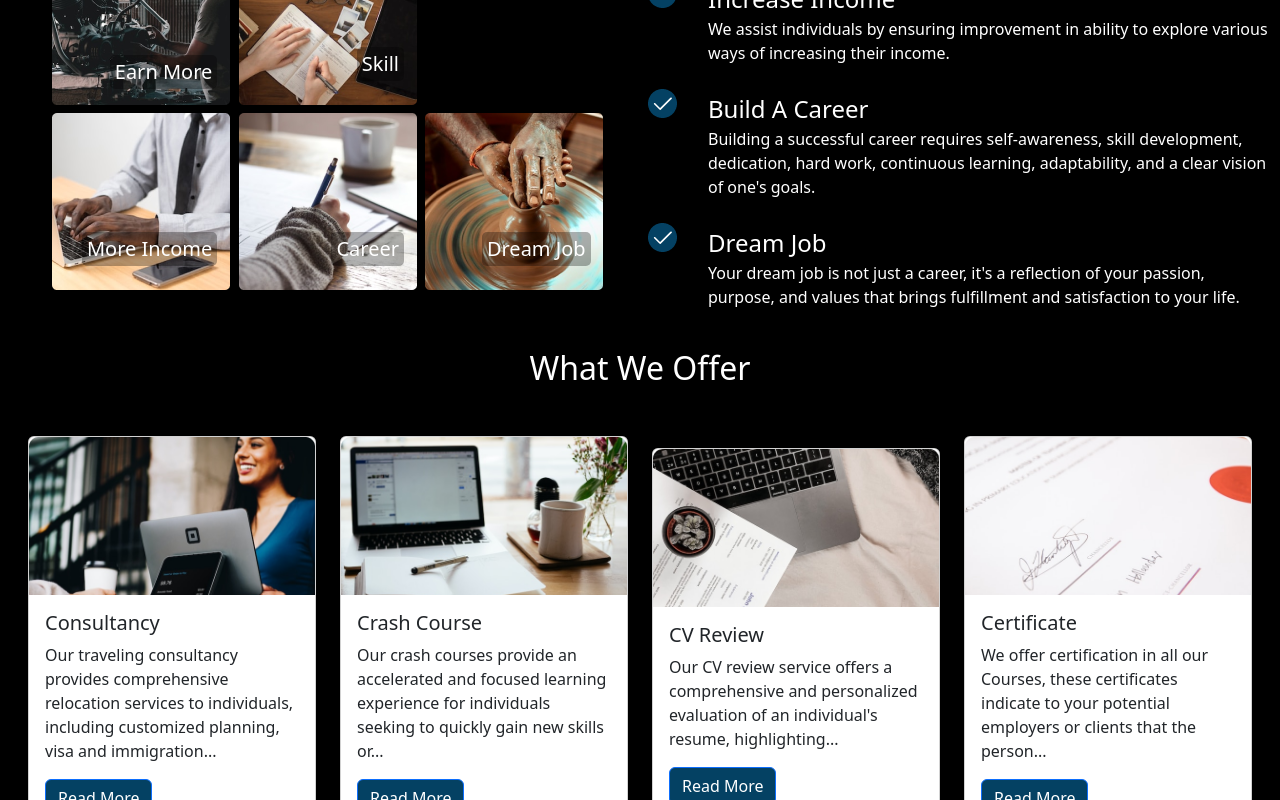
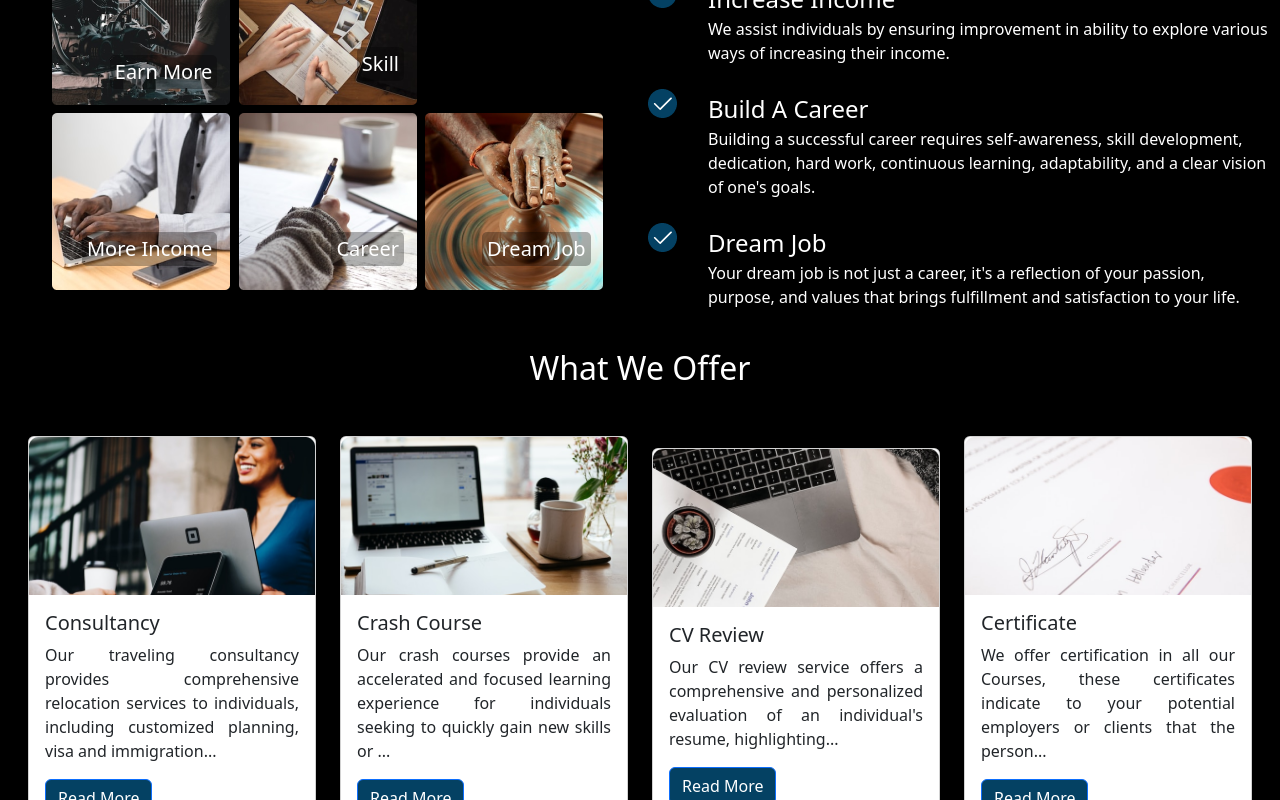
Before and after one commit to doyenify/JakpaWithAPlan, a React (Create React App) app: page / in a window 1280 px wide. Shown: the part 2000-2800 px from the top of the page. Built offline with nearby package versions, Linux system fonts and the light colour scheme.

Commit message:
Justification
Justification

```diff
--- a/src/components/aboutus/aboutus.css
+++ b/src/components/aboutus/aboutus.css
@@ -2,3 +2,7 @@
  border-color: aliceblue;
  background-color: #8CACD2;
 }
+
+.aboutus-contents{
+    text-align: justify;
+}
--- a/src/components/footer/Footer.tsx
+++ b/src/components/footer/Footer.tsx
@@ -20,7 +20,7 @@ const Footer = () => {
               Take the leap and see where it takes you."</p>
         </div>
         <div>
-        <a href='https://twitter.com/home' className="mx-3" style={{color: "#044163", fontSize: "25px", textDecoration: "none"}} ><Facebook className="footer-link" /> </a>
+        <a href='https://www.facebook.com/profile.php?id=100091606221617&is_tour_dismissed=true' className="mx-3" style={{color: "#044163", fontSize: "25px", textDecoration: "none"}} ><Facebook className="footer-link" /> </a>
         <a  href="https://www.linkedin.com/company/doyenify/" className="mx-3" style={{color: "#044163", fontSize: "25px", textDecoration: "none"}}  ><Linkedin className="footer-link" /> </a>
         <a  href="https://twitter.com/DOYENIFY?t=iIP1-2SvQTGkMvpng9Fddw&s=09"className="mx-3" style={{color: "#044163", fontSize: "25px", textDecoration: "none"}}  ><Twitter className="footer-link" /> </a>
         <a href="https://www.instagram.com/doyenify/?igshid=ZDdkNTZiNTM%3D" className="mx-3" style={{color: "#044163", fontSize: "25px", textDecoration: "none"}}  ><Instagram className="footer-link" /> </a>
--- a/src/components/hero/Hero.tsx
+++ b/src/components/hero/Hero.tsx
@@ -9,7 +9,7 @@ const Hero = () => {
       <Card className="mt-1  bg-dark text-white" style={{ borderRadius: "0px", height: "100vh" }}>
       <Card.Img src="./img/hero.png" alt="Card image" style={{ height: "100%", objectFit: "cover"}}/>
       <Card.ImgOverlay className='px-5 d-flex flex-column align-items justify-content-center'>
-        <Card.Title style={{ fontSize:"40px" }}>Moving To Greener Pastures Is Not <br />  An Escape From Your Current Situation, <br />  But Rather A Step Towards Your Desired <br /> Destination
+        <Card.Title className="hero-title" style={{ fontSize:"40px" }}>Moving To Greener Pastures Is Not <br />  An Escape From Your Current Situation, <br />  But Rather A Step Towards Your Desired <br /> Destination
         </Card.Title>
         <div className='mt-3 hero-btn'>
             <Button  className='hero-about-btn  px-5 ' href='#aboutuspage' style={{backgroundColor: "#044163"}}>About Us</Button>
--- a/src/components/hero/hero.css
+++ b/src/components/hero/hero.css
@@ -1,3 +1,8 @@
+.hero-title{
+    text-align: justify;
+}
+
+
 .hero-about-btn:hover{
     border-color: aliceblue;
     background-color: #8CACD2;
--- a/src/components/whatweoffer/Whatweoffer.tsx
+++ b/src/components/whatweoffer/Whatweoffer.tsx
@@ -18,7 +18,7 @@ const Whatweoffer = () => {
               <Card.Img variant="top" src="./img/consultancy.png"  />
                 <Card.Body>
                   <Card.Title>Consultancy</Card.Title>
-                    <Card.Text>
+                    <Card.Text className="consultancy-card-text" >
                     Our traveling consultancy provides comprehensive relocation services to individuals,
                    including customized planning, visa and immigration...
                    </Card.Text>
@@ -31,9 +31,9 @@ const Whatweoffer = () => {
               <Card.Img variant="top" src="./img/course.png"  />
                 <Card.Body>
                   <Card.Title>Crash Course</Card.Title>
-                    <Card.Text>
+                    <Card.Text className="course-card-text">
                     Our crash courses provide an accelerated and focused learning experience for individuals
-                   seeking to quickly gain new skills or...
+                   seeking to quickly gain new skills or ...
                    </Card.Text>
                     <Button className='readmore-btn' href='#coursepage' style={{backgroundColor: "#044163"}}>Read More</Button>
                 </Card.Body>
@@ -44,7 +44,7 @@ const Whatweoffer = () => {
               <Card.Img variant="top" src="./img/cv.png"  />
                 <Card.Body>
                   <Card.Title>CV Review</Card.Title>
-                    <Card.Text>
+                    <Card.Text className="cv-card-text" >
                     Our CV review service offers a comprehensive and personalized evaluation of an individual's resume,
                     highlighting...
                    </Card.Text>
@@ -57,7 +57,7 @@ const Whatweoffer = () => {
               <Card.Img variant="top" src="./img/certificate.png"  />
                 <Card.Body>
                   <Card.Title>Certificate</Card.Title>
-                    <Card.Text>
+                    <Card.Text className="certificate-card-text">
                     We offer certification in all our Courses, these certificates indicate to your
                    potential employers or clients that the person...
                    </Card.Text>
@@ -77,7 +77,7 @@ const Whatweoffer = () => {
         <Col className='d-flex justify-content-center align-items-center pb-5'>
             <div className='content-wrapper text-white px-5'>
               <h2> Consultancy</h2>
-              <div className=''>
+              <div className='consultancy-text'>
                Our traveling consultancy provides comprehensive relocation services to individuals,
                including customized planning, visa and immigration assistance, housing solutions,
                school search for individuals, orientation and settling-in support, and ongoing
@@ -102,7 +102,7 @@ const Whatweoffer = () => {
         <Col className='d-flex justify-content-center align-items-center pb-5'>
             <div className='content-wrapper text-white px-5'>
               <h2> Crash Course</h2>
-              <div className=''>
+              <div className='course-text'>
               Our crash courses provide an accelerated and focused learning experience for individuals
               seeking to quickly gain new skills or knowledge in various fields, including but not limited
               to languages, technology, business, and creative arts, through expert instruction, hands-on practice,
@@ -121,7 +121,7 @@ const Whatweoffer = () => {
         <Col className='d-flex justify-content-center align-items-center pb-5'>
             <div className='content-wrapper text-white px-5'>
               <h2> CV Review</h2>
-              <div className=''>
+              <div className='cv-text'>
                 Our CV review service offers a comprehensive and personalized evaluation of an individual's resume,
                highlighting strengths and weaknesses, providing feedback and suggestions for improvement,
                optimizing the document's structure, content, and formatting, and enhancing
@@ -144,7 +144,7 @@ const Whatweoffer = () => {
         <Col className='d-flex justify-content-center align-items-center pb-5'>
             <div className='content-wrapper text-white px-5'>
               <h2> Certificate</h2>
-              <div className=''>
+              <div className='certificate-text'>
                We offer certification in all our Courses, these certificates indicate to your
               potential employers or clients that the person holding the certification has met certain
                standards of proficiency in the course learnt. Also, some of the benefits of obtaining
--- a/src/components/whatweoffer/whatweoffer.css
+++ b/src/components/whatweoffer/whatweoffer.css
@@ -1,3 +1,34 @@
+.consultancy-card-text{
+    text-align: justify;
+}
+.course-card-text{
+    text-align: justify;
+}
+
+.cv-card-text{
+    text-align: justify;
+}
+
+.certificate-card-text{
+    text-align: justify;
+}
+
+.consultancy-text{
+    margin-left: 2px;
+    text-align: justify;
+}
+.course-text{
+    text-align: justify;
+}
+
+.cv-text{
+    text-align: justify;
+}
+
+.certificate-text{
+    text-align: justify;
+}
+
 .readmore-btn:hover{
     transform: scale(1.01);
     box-shadow: 0 10px 20px rgba(4, 0, 10, 0.12), 0 4px 8px rgba(43, 41, 41, 0.06);
```
